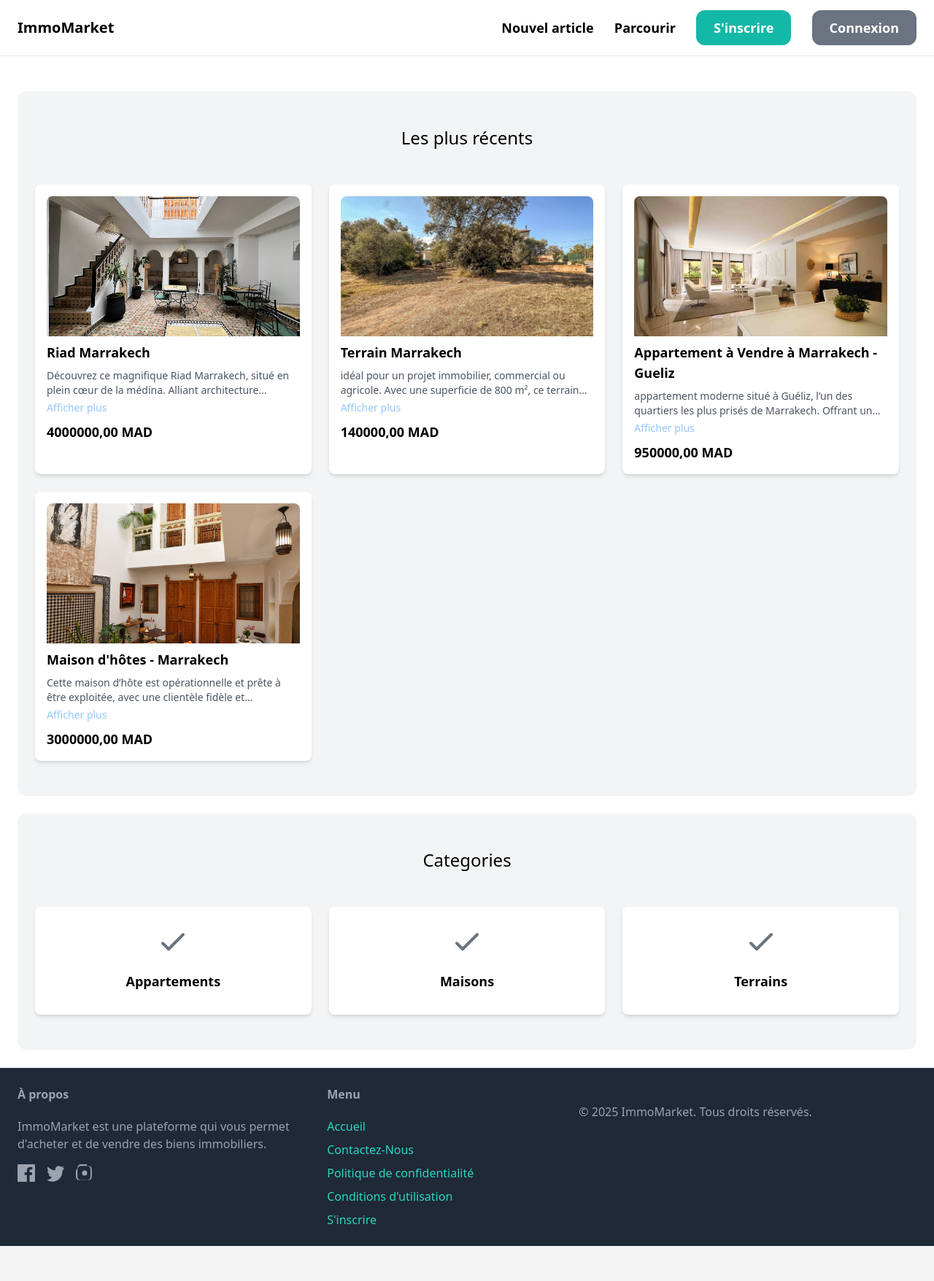
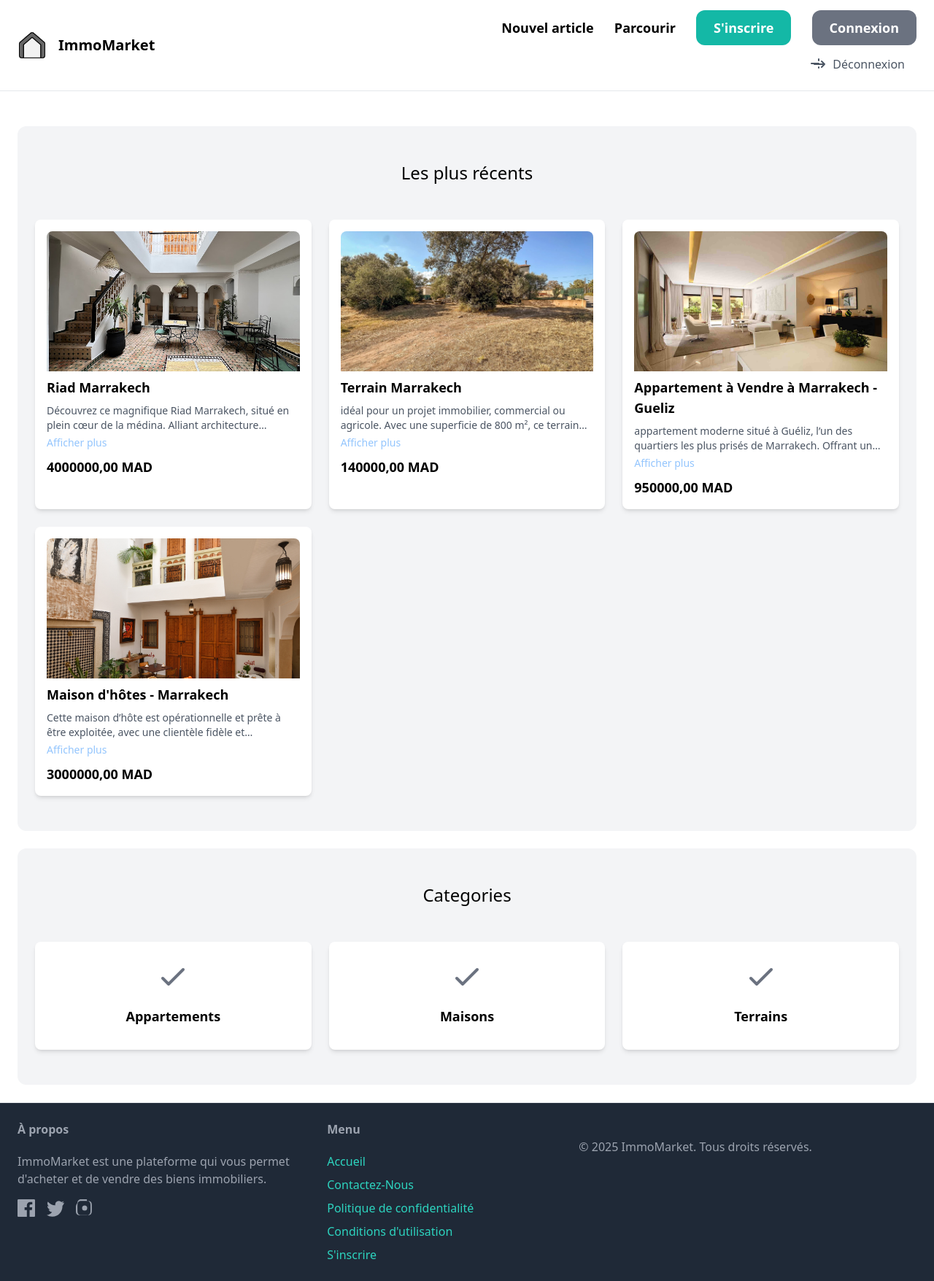
Before and after one commit to oulaydi/marketplace_immobilier_mobile_app, a Django app: page / in a window 1280 px wide. Shown: the whole page at 73% size. Before the commit the page ends 1708 px from the top, so only its background shows below. Run offline with Django 5.2, Linux system fonts and the light colour scheme; data comes from the database, SQL or seed files in the repository; some libraries are stand-ins or nearby versions.

Commit message:
last updates

```diff
--- a/marketPlace/core/templates/core/base.html
+++ b/marketPlace/core/templates/core/base.html
@@ -1,8 +1,10 @@
 <!DOCTYPE html>
 <html lang="en">
 <head>
+    {% load static %}
     <meta charset="UTF-8">
     <meta name="viewport" content="width=device-width, initial-scale=1.0">
+    <link rel="icon" href="{% static 'img/icon.png' %}" type="image/x-icon">
     <script src="https://cdn.tailwindcss.com"></script>
     <title>{% block title %}{% endblock %} | ImmoMarket</title>
 
@@ -23,21 +25,32 @@
 
 </head>
 <body>
-
     <nav class="py-6 px-6 flex justify-between items-center border-b border-gray-200">
-        <a href="/" class="text-xl font-semibold">ImmoMarket</a>
-
+        <div class="flex items-center space-x-4">
+            <img src="{% static 'img/logo.png' %}" alt="ImmoMarket Logo" class="h-10">
+            <a href="/" class="text-xl font-semibold">ImmoMarket</a>
+        </div>
         <div class="space-x-6">
             <a href="{% url 'item:new' %}" class="text-lg font-semibold hover:text-gray-500 ">Nouvel article</a>
             <a href="{% url 'item:items' %}" class="text-lg font-semibold hover:text-gray-500 ">Parcourir</a>
 
             {% if request.user.is_authenticated %}
-                <a href="{% url 'core:signup' %}" class="bg-teal-500 font-semibold text-white px-6 py-3 text-lg rounded-xl hover:bg-teal-700 ">Messages</a>
+                <a href="{% url 'conversation:inbox' %}" class="bg-teal-500 font-semibold text-white px-6 py-3 text-lg rounded-xl hover:bg-teal-700 ">Messages</a>
                 <a href="{% url 'dashboard:index' %}" class="bg-gray-500 font-semibold text-white px-6 py-3 text-lg rounded-xl hover:bg-gray-700 ">Tableau de bord</a>
             {% else %}
                 <a href="{% url 'core:signup' %}" class="bg-teal-500 font-semibold text-white px-6 py-3 text-lg rounded-xl hover:bg-teal-700 ">S'inscrire</a>
                 <a href="{% url 'core:login' %}" class="bg-gray-500 font-semibold text-white px-6 py-3 text-lg rounded-xl hover:bg-gray-700 ">Connexion</a>
             {% endif %}
+
+            <div class="flex justify-end mt-6 pr-4">
+                <a href="{% url 'core:logout' %}" class="flex justify-end text-gray-600 hover:text-red-500">
+                    <svg class="w-6 h-6 mr-2" xmlns="http://www.w3.org/2000/svg" fill="none" viewBox="0 0 24 24" stroke="currentColor">
+                        <path stroke-linecap="round" stroke-linejoin="round" stroke-width="2" d="M17 16l4-4m0 0l-4-4m4 4H7m6 4v1m0-10V5m0 6H3" />
+                    </svg>
+                    Déconnexion
+                </a>
+            </div>
+
         </div>
 
     </nav>
--- a/marketPlace/core/templates/core/index.html
+++ b/marketPlace/core/templates/core/index.html
@@ -35,21 +35,29 @@
                 <div class="bg-white rounded-lg shadow-md p-6 flex flex-col items-center">
                     <a href="#">
                         {% if category.name == "Appartement" %}
+                            <a href="{% url 'item:items' %}?category={{ category.id }}">
                                 <svg class="w-12 h-12 text-blue-500" xmlns="http://www.w3.org/2000/svg" fill="none" viewBox="0 0 24 24" stroke="currentColor">
                                     <path stroke-linecap="round" stroke-linejoin="round" stroke-width="2" d="M3 10l9-9m0 0l9 9m-9-9v18"/>
                                 </svg>
+                            </a>
                             {% elif category.name == "Maison" %}
+                            <a href="{% url 'item:items' %}?category={{ category.id }}">
                                 <svg class="w-12 h-12 text-green-500" xmlns="http://www.w3.org/2000/svg" fill="none" viewBox="0 0 24 24" stroke="currentColor">
                                     <path stroke-linecap="round" stroke-linejoin="round" stroke-width="2" d="M19 10l-7-7m0 0L5 10m7-7v18"/>
                                 </svg>
+                            </a>
                             {% elif category.name == "Terrain" %}
+                            <a href="{% url 'item:items' %}?category={{ category.id }}">
                                 <svg class="w-12 h-12 text-yellow-500" xmlns="http://www.w3.org/2000/svg" fill="none" viewBox="0 0 24 24" stroke="currentColor">
                                     <path stroke-linecap="round" stroke-linejoin="round" stroke-width="2" d="M4 16l16-8M4 8l16 8"/>
                                 </svg>
+                            </a>
                             {% else %}
+                            <a href="{% url 'item:items' %}?category={{ category.id }}">
                                 <svg class="w-12 h-12 text-gray-500" xmlns="http://www.w3.org/2000/svg" fill="none" viewBox="0 0 24 24" stroke="currentColor">
                                     <path stroke-linecap="round" stroke-linejoin="round" stroke-width="2" d="M5 13l4 4L19 7"/>
                                 </svg>
+                            </a>
                             {% endif %}
                     </a>
                     <h3 class="text-lg font-semibold mt-4">{{ category.name }}</h3>
```
Lines whose indentation alone changed are shown as unchanged.
